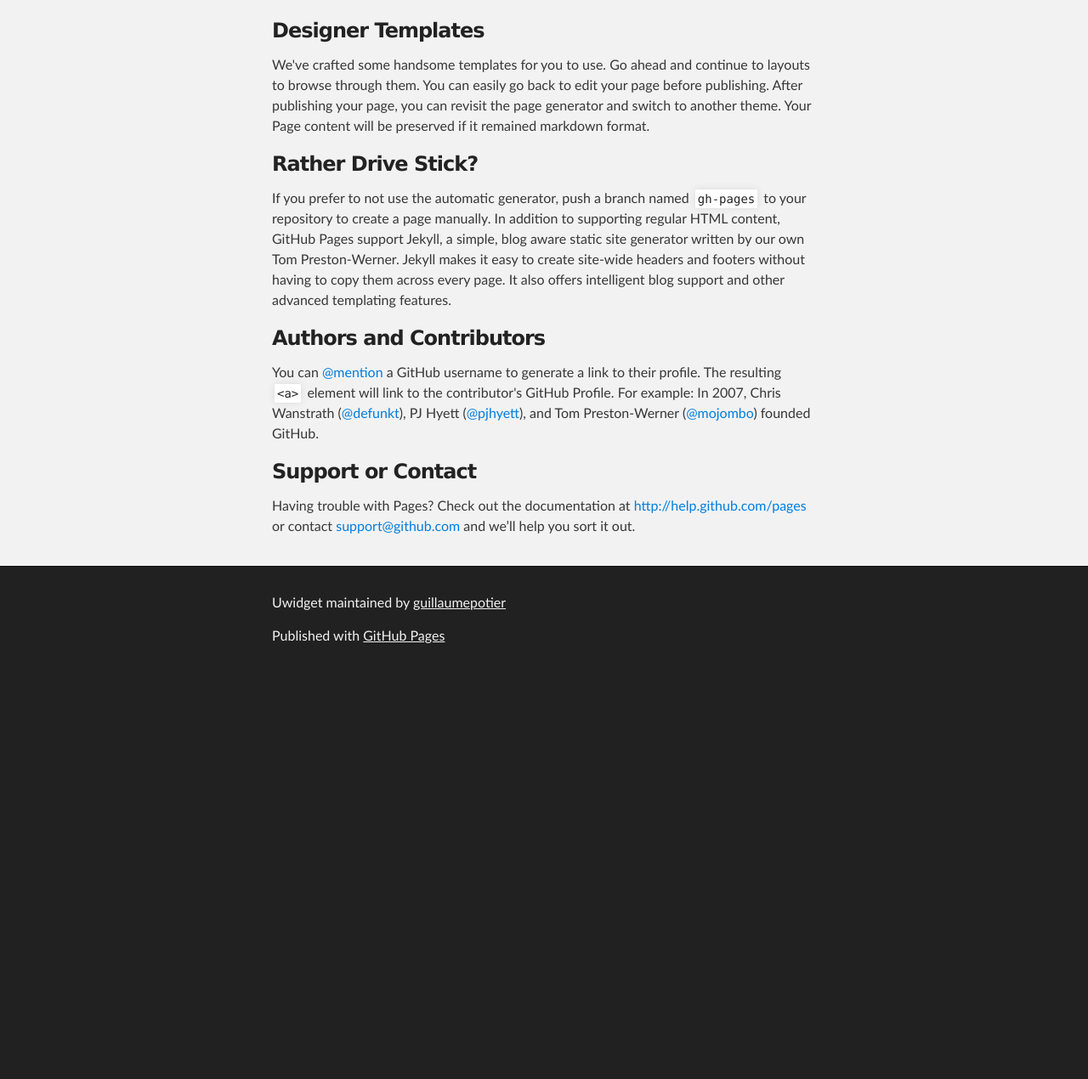
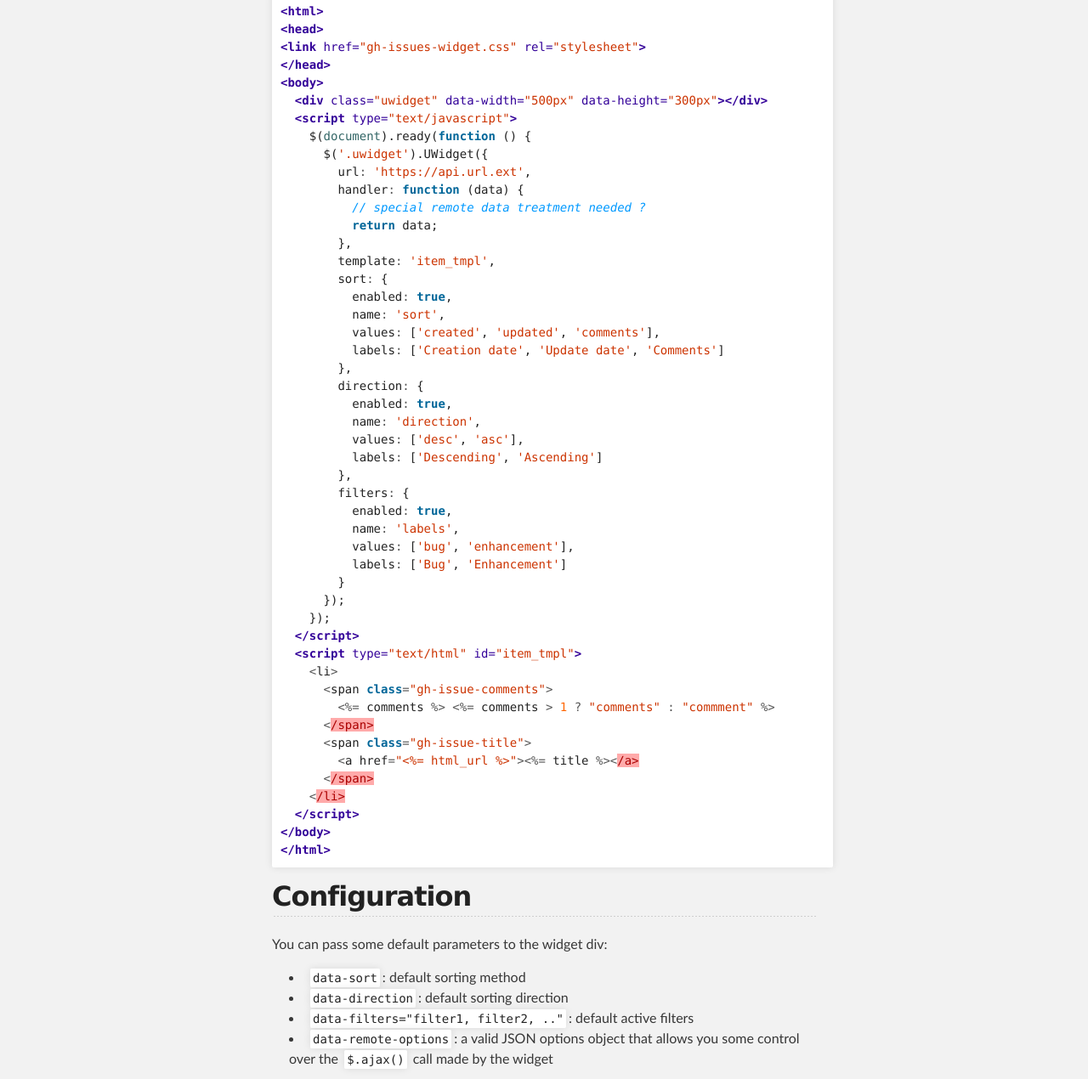
Before and after one commit to guillaumepotier/uwidget, a plain HTML site: page index.html in a window 1280 px wide. Shown: the part 597-1867 px from the top of the page at 85% size. Before the commit the page ends 1392 px from the top, so only its background shows below. Drawn offline with Linux system fonts and the light colour scheme.

```diff
--- a/index.html
+++ b/index.html
@@ -31,37 +31,90 @@
     <!-- MAIN CONTENT -->
     <div id="main_content_wrap" class="outer">
       <section id="main_content" class="inner">
-        <h3>
-<a name="welcome-to-github-pages" class="anchor" href="#welcome-to-github-pages"><span class="octicon octicon-link"></span></a>Welcome to GitHub Pages.</h3>
+        <h1>
+<a name="universal-widget" class="anchor" href="#universal-widget"><span class="octicon octicon-link"></span></a>Universal Widget</h1>
 
-<p>This automatic page generator is the easiest way to create beautiful pages for all of your projects. Author your page content here using GitHub Flavored Markdown, select a template crafted by a designer, and publish. After your page is generated, you can check out the new branch:</p>
+<p>The aim of this very simple widget is to easily display a API-distant collection
+of objects, with simple sorting and filters option.</p>
 
-<pre><code>$ cd your_repo_root/repo_name
-$ git fetch origin
-$ git checkout gh-pages
-</code></pre>
+<h1>
+<a name="requirements" class="anchor" href="#requirements"><span class="octicon octicon-link"></span></a>Requirements</h1>
 
-<p>If you're using the GitHub for Mac, simply sync your repository and you'll see the new branch.</p>
+<p>jQuery &gt;= 1.6</p>
 
-<h3>
-<a name="designer-templates" class="anchor" href="#designer-templates"><span class="octicon octicon-link"></span></a>Designer Templates</h3>
+<h1>
+<a name="installation" class="anchor" href="#installation"><span class="octicon octicon-link"></span></a>Installation</h1>
 
-<p>We've crafted some handsome templates for you to use. Go ahead and continue to layouts to browse through them. You can easily go back to edit your page before publishing. After publishing your page, you can revisit the page generator and switch to another theme. Your Page content will be preserved if it remained markdown format.</p>
+<div class="highlight highlight-html"><pre><span class="nt">&lt;html&gt;</span>
+<span class="nt">&lt;head&gt;</span>
+<span class="nt">&lt;link</span> <span class="na">href=</span><span class="s">"gh-issues-widget.css"</span> <span class="na">rel=</span><span class="s">"stylesheet"</span><span class="nt">&gt;</span>
+<span class="nt">&lt;/head&gt;</span>
+<span class="nt">&lt;body&gt;</span>
+  <span class="nt">&lt;div</span> <span class="na">class=</span><span class="s">"uwidget"</span> <span class="na">data-width=</span><span class="s">"500px"</span> <span class="na">data-height=</span><span class="s">"300px"</span><span class="nt">&gt;&lt;/div&gt;</span>
+  <span class="nt">&lt;script </span><span class="na">type=</span><span class="s">"text/javascript"</span><span class="nt">&gt;</span>
+    <span class="nx">$</span><span class="p">(</span><span class="nb">document</span><span class="p">).</span><span class="nx">ready</span><span class="p">(</span><span class="kd">function</span> <span class="p">()</span> <span class="p">{</span>
+      <span class="nx">$</span><span class="p">(</span><span class="s1">'.uwidget'</span><span class="p">).</span><span class="nx">UWidget</span><span class="p">({</span>
+        <span class="nx">url</span><span class="o">:</span> <span class="s1">'https://api.url.ext'</span><span class="p">,</span>
+        <span class="nx">handler</span><span class="o">:</span> <span class="kd">function</span> <span class="p">(</span><span class="nx">data</span><span class="p">)</span> <span class="p">{</span>
+          <span class="c1">// special remote data treatment needed ?</span>
+          <span class="k">return</span> <span class="nx">data</span><span class="p">;</span>
+        <span class="p">},</span>
+        <span class="nx">template</span><span class="o">:</span> <span class="s1">'item_tmpl'</span><span class="p">,</span>
+        <span class="nx">sort</span><span class="o">:</span> <span class="p">{</span>
+          <span class="nx">enabled</span><span class="o">:</span> <span class="kc">true</span><span class="p">,</span>
+          <span class="nx">name</span><span class="o">:</span> <span class="s1">'sort'</span><span class="p">,</span>
+          <span class="nx">values</span><span class="o">:</span> <span class="p">[</span><span class="s1">'created'</span><span class="p">,</span> <span class="s1">'updated'</span><span class="p">,</span> <span class="s1">'comments'</span><span class="p">],</span>
+          <span class="nx">labels</span><span class="o">:</span> <span class="p">[</span><span class="s1">'Creation date'</span><span class="p">,</span> <span class="s1">'Update date'</span><span class="p">,</span> <span class="s1">'Comments'</span><span class="p">]</span>
+        <span class="p">},</span>
+        <span class="nx">direction</span><span class="o">:</span> <span class="p">{</span>
+          <span class="nx">enabled</span><span class="o">:</span> <span class="kc">true</span><span class="p">,</span>
+          <span class="nx">name</span><span class="o">:</span> <span class="s1">'direction'</span><span class="p">,</span>
+          <span class="nx">values</span><span class="o">:</span> <span class="p">[</span><span class="s1">'desc'</span><span class="p">,</span> <span class="s1">'asc'</span><span class="p">],</span>
+          <span class="nx">labels</span><span class="o">:</span> <span class="p">[</span><span class="s1">'Descending'</span><span class="p">,</span> <span class="s1">'Ascending'</span><span class="p">]</span>
+        <span class="p">},</span>
+        <span class="nx">filters</span><span class="o">:</span> <span class="p">{</span>
+          <span class="nx">enabled</span><span class="o">:</span> <span class="kc">true</span><span class="p">,</span>
+          <span class="nx">name</span><span class="o">:</span> <span class="s1">'labels'</span><span class="p">,</span>
+          <span class="nx">values</span><span class="o">:</span> <span class="p">[</span><span class="s1">'bug'</span><span class="p">,</span> <span class="s1">'enhancement'</span><span class="p">],</span>
+          <span class="nx">labels</span><span class="o">:</span> <span class="p">[</span><span class="s1">'Bug'</span><span class="p">,</span> <span class="s1">'Enhancement'</span><span class="p">]</span>
+        <span class="p">}</span>
+      <span class="p">});</span>
+    <span class="p">});</span>
+  <span class="nt">&lt;/script&gt;</span>
+  <span class="nt">&lt;script </span><span class="na">type=</span><span class="s">"text/html"</span> <span class="na">id=</span><span class="s">"item_tmpl"</span><span class="nt">&gt;</span>
+    <span class="o">&lt;</span><span class="nx">li</span><span class="o">&gt;</span>
+      <span class="o">&lt;</span><span class="nx">span</span> <span class="kr">class</span><span class="o">=</span><span class="s2">"gh-issue-comments"</span><span class="o">&gt;</span>
+        <span class="o">&lt;%=</span> <span class="nx">comments</span> <span class="o">%&gt;</span> <span class="o">&lt;%=</span> <span class="nx">comments</span> <span class="o">&gt;</span> <span class="mi">1</span> <span class="o">?</span> <span class="s2">"comments"</span> <span class="o">:</span> <span class="s2">"commment"</span> <span class="o">%&gt;</span>
+      <span class="o">&lt;</span><span class="err">/span&gt;</span>
+      <span class="o">&lt;</span><span class="nx">span</span> <span class="kr">class</span><span class="o">=</span><span class="s2">"gh-issue-title"</span><span class="o">&gt;</span>
+        <span class="o">&lt;</span><span class="nx">a</span> <span class="nx">href</span><span class="o">=</span><span class="s2">"&lt;%= html_url %&gt;"</span><span class="o">&gt;&lt;%=</span> <span class="nx">title</span> <span class="o">%&gt;&lt;</span><span class="err">/a&gt;</span>
+      <span class="o">&lt;</span><span class="err">/span&gt;</span>
+    <span class="o">&lt;</span><span class="err">/li&gt;</span>
+  <span class="nt">&lt;/script&gt;</span>
+<span class="nt">&lt;/body&gt;</span>
+<span class="nt">&lt;/html&gt;</span>
+</pre></div>
 
-<h3>
-<a name="rather-drive-stick" class="anchor" href="#rather-drive-stick"><span class="octicon octicon-link"></span></a>Rather Drive Stick?</h3>
+<h2>
+<a name="configuration" class="anchor" href="#configuration"><span class="octicon octicon-link"></span></a>Configuration</h2>
 
-<p>If you prefer to not use the automatic generator, push a branch named <code>gh-pages</code> to your repository to create a page manually. In addition to supporting regular HTML content, GitHub Pages support Jekyll, a simple, blog aware static site generator written by our own Tom Preston-Werner. Jekyll makes it easy to create site-wide headers and footers without having to copy them across every page. It also offers intelligent blog support and other advanced templating features.</p>
+<p>You can pass some default parameters to the widget div:</p>
 
-<h3>
-<a name="authors-and-contributors" class="anchor" href="#authors-and-contributors"><span class="octicon octicon-link"></span></a>Authors and Contributors</h3>
+<ul>
+<li>
+<code>data-sort</code>: default sorting method</li>
+<li>
+<code>data-direction</code>: default sorting direction</li>
+<li>
+<code>data-filters="filter1, filter2, .."</code>: default active filters</li>
+<li>
+<code>data-remote-options</code>: a valid JSON options object that allows you some
+control over the <code>$.ajax()</code> call made by the widget</li>
+</ul><h2>
+<a name="license" class="anchor" href="#license"><span class="octicon octicon-link"></span></a>License</h2>
 
-<p>You can <a href="https://github.com/blog/821" class="user-mention">@mention</a> a GitHub username to generate a link to their profile. The resulting <code>&lt;a&gt;</code> element will link to the contributor's GitHub Profile. For example: In 2007, Chris Wanstrath (<a href="https://github.com/defunkt" class="user-mention">@defunkt</a>), PJ Hyett (<a href="https://github.com/pjhyett" class="user-mention">@pjhyett</a>), and Tom Preston-Werner (<a href="https://github.com/mojombo" class="user-mention">@mojombo</a>) founded GitHub.</p>
-
-<h3>
-<a name="support-or-contact" class="anchor" href="#support-or-contact"><span class="octicon octicon-link"></span></a>Support or Contact</h3>
-
-<p>Having trouble with Pages? Check out the documentation at <a href="http://help.github.com/pages">http://help.github.com/pages</a> or contact <a href="mailto:support@github.com">support@github.com</a> and we’ll help you sort it out.</p>
+<p>Released under the MIT License. See the bundled <code>LICENSE</code> file for
+details.</p>
       </section>
     </div>
 
```
Also changed, not shown: params.json (+1 -1 lines).
